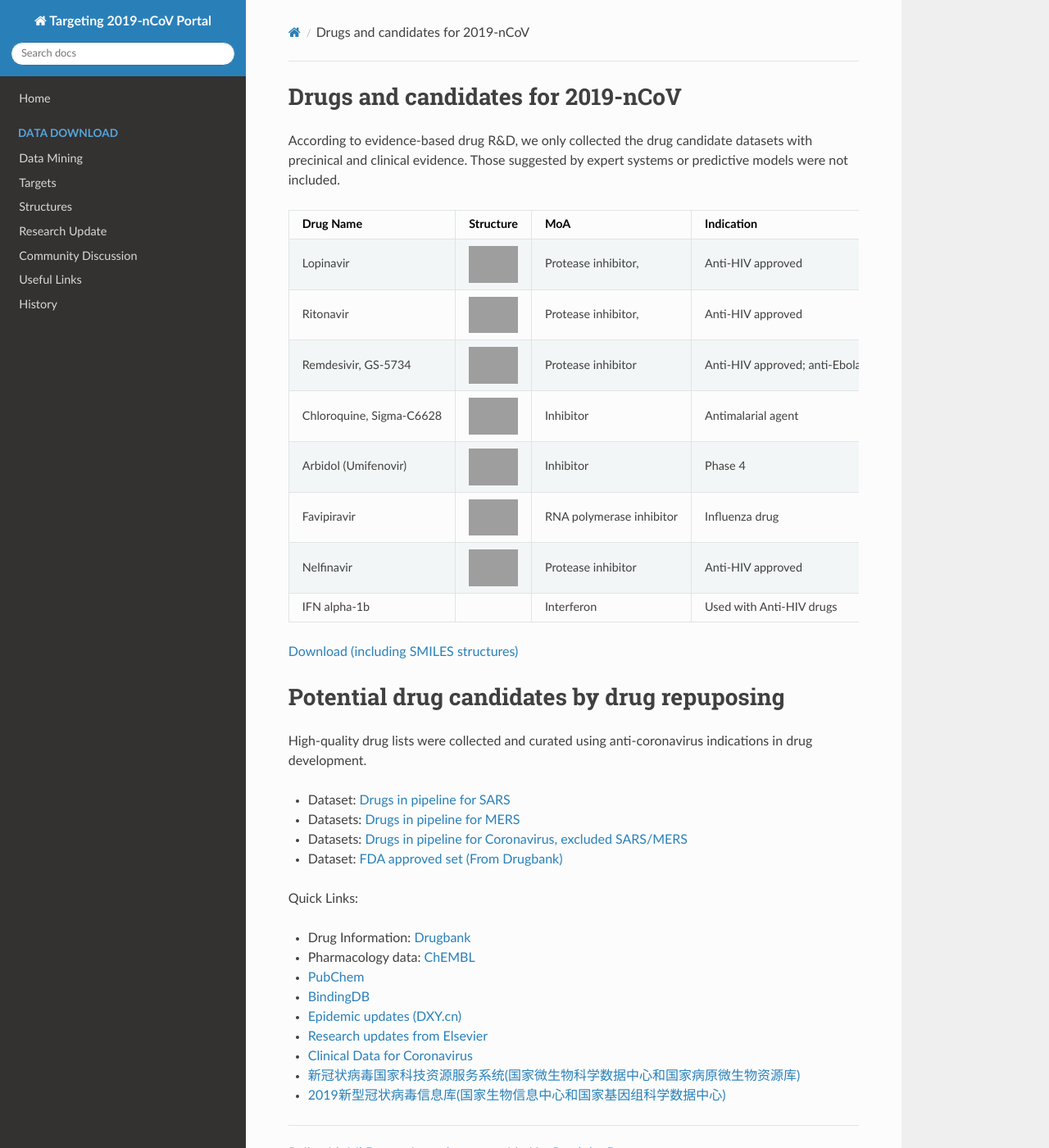
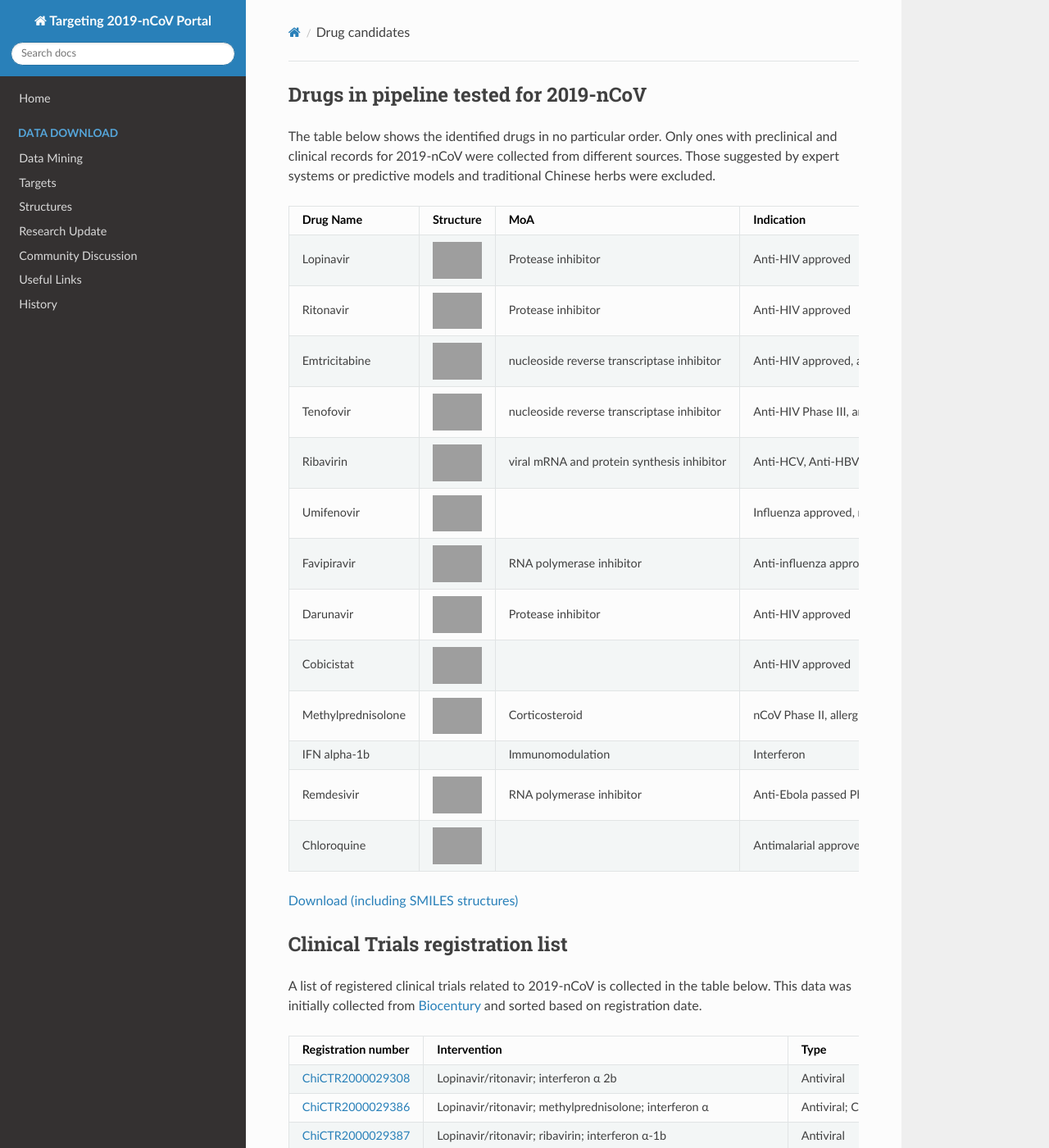
Before and after one commit to GHDDI-AILab/Targeting2019-nCoV, an MkDocs documentation site: the page built from docs/drug_candidates.md, in a window 1280 px wide and 1400 px high. Shown: the whole window at 82% size. Built offline with MkDocs 1.6.1, drawn with Linux system fonts in a browser that asks for light colours; nearby versions of some CDN libraries; some of the changed text lies outside the part shown; grey boxes are pictures that could not be loaded.

Commit message:
updated 童

```diff
--- a/docs/drug_candidates.md
+++ b/docs/drug_candidates.md
@@ -1,42 +1,81 @@
+## Drugs in pipeline tested for 2019-nCoV
 
-# Drugs and candidates for 2019-nCoV
+The table below shows the identified drugs in no particular order. Only ones with preclinical and clinical records for 2019-nCoV were collected from different sources. Those suggested by expert systems or predictive models and traditional Chinese herbs were excluded.
 
-According to evidence-based drug R&D, we only collected the drug candidate datasets with precinical and clinical evidence. Those suggested by expert systems or predictive models were not included.
+| Drug Name          | Structure                                                    | MoA                                         | Indication                                                   | DrugBank URL                                     | Anti-2019nCoV Evidence          | Reference                                                    |
+| ------------------ | ------------------------------------------------------------ | ------------------------------------------- | ------------------------------------------------------------ | ------------------------------------------------ | ------------------------------- | ------------------------------------------------------------ |
+| Lopinavir          | ![img1](http://ghddiai.oss-cn-zhangjiakou.aliyuncs.com/file/structure_lopinavir.png) | Protease inhibitor                          | Anti-HIV approved                                            | [DB01601](https://www.drugbank.ca/drugs/DB01601) | Clinical trial                  | [1](http://www.chictr.org.cn/showprojen.aspx?proj=48684); [2](http://www.chictr.org.cn/showprojen.aspx?proj=48919); [3](http://www.chictr.org.cn/showprojen.aspx?proj=48809); [4](http://www.chictr.org.cn/showprojen.aspx?proj=48991); [5](http://www.chictr.org.cn/showprojen.aspx?proj=48782); [6](http://www.nhc.gov.cn/yzygj/s7652m/202001/7450028ab6084101ae8110f0aaf81271.shtml) |
+| Ritonavir          | ![img2](http://ghddiai.oss-cn-zhangjiakou.aliyuncs.com/file/structure_ritonavir.png) | Protease inhibitor                          | Anti-HIV approved                                            | [DB00503](https://www.drugbank.ca/drugs/DB00503) | Clinical trial                  | [1](http://www.chictr.org.cn/showprojen.aspx?proj=48684); [2](http://www.chictr.org.cn/showprojen.aspx?proj=48919); [3](http://www.chictr.org.cn/showprojen.aspx?proj=48809); [4](http://www.chictr.org.cn/showprojen.aspx?proj=48991); [5](http://www.nhc.gov.cn/yzygj/s7652m/202001/7450028ab6084101ae8110f0aaf81271.shtml); [6](http://www.chictr.org.cn/showprojen.aspx?proj=48782) |
+| Emtricitabine      | ![img13](http://ghddiai.oss-cn-zhangjiakou.aliyuncs.com/file/structure_emtricitabine.png) | nucleoside reverse  transcriptase inhibitor | Anti-HIV  approved, anti-HBV                                 | [DB00879](https://www.drugbank.ca/drugs/DB00879) | Clinical trial                  | [2](http://www.chictr.org.cn/showprojen.aspx?proj=48919)     |
+| Tenofovir          | ![img14](http://ghddiai.oss-cn-zhangjiakou.aliyuncs.com/file/structure_tenofovir.png) | nucleoside reverse  transcriptase inhibitor | Anti-HIV Phase III, anti-HBV                                 | [DB14126](https://www.drugbank.ca/drugs/DB14126) | Clinical trial                  | [2](http://www.chictr.org.cn/showprojen.aspx?proj=48919)     |
+| Ribavirin          | ![img12](http://ghddiai.oss-cn-zhangjiakou.aliyuncs.com/file/structure_ribavirin.png) | viral mRNA and  protein synthesis inhibitor | Anti-HCV,  Anti-HBV, Anti-SARS, Anti-influenza, etc          | [DB00811](https://www.drugbank.ca/drugs/DB00811) | Clinical trial                  | [5](http://www.chictr.org.cn/showprojen.aspx?proj=48782)     |
+| Umifenovir         | ![img5](http://ghddiai.oss-cn-zhangjiakou.aliyuncs.com/file/structure_arbidol.png) |                                             | Influenza approved, nCoV Phase 4                             | [DB13609](https://www.drugbank.ca/drugs/DB13609) | Clinical trial                  | [9](https://clinicaltrials.gov/ct2/show/NCT04246242)         |
+| Favipiravir        | ![img6](http://ghddiai.oss-cn-zhangjiakou.aliyuncs.com/file/structure_favipiravir.png) | RNA polymerase inhibitor                    | Anti-influenza approved, anti-Ebola Phase II                 | [DB12466](https://www.drugbank.ca/drugs/DB12466) | Clinical trial                  | [10](http://www.xinhuanet.com/english/2020-02/01/c_138747115.htm) |
+| Darunavir          | ![img10](http://ghddiai.oss-cn-zhangjiakou.aliyuncs.com/file/structure_darunavir.png) | Protease inhibitor                          | Anti-HIV approved                                            | [DB01264](https://www.drugbank.ca/drugs/DB01264) | Clinical trial                  | [11](http://www.chictr.org.cn/showprojen.aspx?proj=48992)    |
+| Cobicistat         | ![img11](http://ghddiai.oss-cn-zhangjiakou.aliyuncs.com/file/structure_cobicistat.png) |                                             | Anti-HIV approved                                            | [DB09065](https://www.drugbank.ca/drugs/DB09065) | Clinical trial                  | [11](http://www.chictr.org.cn/showprojen.aspx?proj=48992)    |
+| Methylprednisolone | ![img9](http://ghddiai.oss-cn-zhangjiakou.aliyuncs.com/file/structure_methylprednisolone.png) | Corticosteroid                              | nCoV Phase II, allergic asthma and rheumatic disorders approved | [DB00959](https://www.drugbank.ca/drugs/DB00959) | Clinical trial                  | [12](http://www.chictr.org.cn/showprojen.aspx?proj=48777); [13](https://clinicaltrials.gov/ct2/show/NCT04244591) |
+| IFN alpha-1b       |                                                              | Immunomodulation                            | Interferon                                                   |                                                  | Clinical trial                  | [5](http://www.chictr.org.cn/showproj.aspx?proj=48782); [6](http://www.nhc.gov.cn/yzygj/s7652m/202001/7450028ab6084101ae8110f0aaf81271.shtml) |
+| Remdesivir         | ![img3](http://ghddiai.oss-cn-zhangjiakou.aliyuncs.com/file/structure_remdesivir.png) | RNA  polymerase inhibitor                   | Anti-Ebola passed Phase III                                  | [DB14761](https://www.drugbank.ca/drugs/DB14761) | In Vitro Assay, Clinical report | [7](http://www.xinhuanet.com/english/2020-01/30/c_138742163.htm); [8](https://www.nejm.org/doi/10.1056/NEJMoa2001191) |
+| Chloroquine        | ![img4](http://ghddiai.oss-cn-zhangjiakou.aliyuncs.com/file/structure_chloroquine.png) |                                             | Antimalarial approved, anti-HIV phase III, anti-HCV          | [DB14761](https://www.drugbank.ca/drugs/DB14761) | In Vitro Assay                  | [7](http://www.xinhuanet.com/english/2020-01/30/c_138742163.htm) |
 
-| Drug Name                | Structure                                                                              | MoA                      | Indication                                    | DrugBank URL                                     | Anti-2019nCoV Evidence         | Reference                                                                                                         |
-|--------------------------|----------------------------------------------------------------------------------------|--------------------------|-----------------------------------------------|--------------------------------------------------|--------------------------------|-------------------------------------------------------------------------------------------------------------------|
-| Lopinavir                | ![img1](http://ghddiai.oss-cn-zhangjiakou.aliyuncs.com/file/structure_lopinavir.png)   | Protease inhibitor,      | Anti-HIV approved                             | [DB01601](https://www.drugbank.ca/drugs/DB01601) | Clinical report                | [1](http://www.chinanews.com/gn/2020/01-23/9068434.shtml), [2](http://www.chictr.org.cn/showproj.aspx?proj=48782) |
-| Ritonavir                | ![img2](http://ghddiai.oss-cn-zhangjiakou.aliyuncs.com/file/structure_ritonavir.png)   | Protease inhibitor,      | Anti-HIV approved                             | [DB00503](https://www.drugbank.ca/drugs/DB00503) | Clinical report/Cellular Assay | [1](http://www.bjnews.com.cn/news/2020/01/29/681012.html?from=timeline&isappinstalled=0)                          |
-| Remdesivir, GS-5734      | ![img3](http://ghddiai.oss-cn-zhangjiakou.aliyuncs.com/file/structure_remdesivir.png)  | Protease inhibitor       | Anti-HIV approved; anti-Ebola passed PhaseIII | [DB14761](https://www.drugbank.ca/drugs/DB14761) | Cellular Assay                 | [1](http://www.bjnews.com.cn/news/2020/01/29/681012.html?from=timeline&isappinstalled=0)                          |
-| Chloroquine, Sigma-C6628 | ![img4](http://ghddiai.oss-cn-zhangjiakou.aliyuncs.com/file/structure_chloroquine.png) | Inhibitor                | Antimalarial agent                            | [DB14761](https://www.drugbank.ca/drugs/DB14761) | Cellular Assay                 | [1](http://www.bjnews.com.cn/news/2020/01/29/681012.html?from=timeline&isappinstalled=0)                          |
-| Arbidol (Umifenovir)     | ![img5](http://ghddiai.oss-cn-zhangjiakou.aliyuncs.com/file/structure_arbidol.png)     | Inhibitor                | Phase 4                                       | [DB13609](https://www.drugbank.ca/drugs/DB13609) | Clinical trial                 | [1](https://clinicaltrials.gov/ct2/show/NCT04246242)                                                              |
-| Favipiravir              | ![img6](http://ghddiai.oss-cn-zhangjiakou.aliyuncs.com/file/structure_favipiravir.png) | RNA polymerase inhibitor | Influenza drug                                | [DB12466](https://www.drugbank.ca/drugs/DB12466) | Clinical trial                 | [1](https://xueqiu.com/8965749698/140230598)                                                                      |
-| Nelfinavir               | ![img7](http://ghddiai.oss-cn-zhangjiakou.aliyuncs.com/file/structure_nelfinavir.png)  | Protease inhibitor       | Anti-HIV approved                             | [DB00220](https://www.drugbank.ca/drugs/DB00220) | Clinical trial                 | [1](https://xueqiu.com/8965749698/140230598)                                                                      |
-| IFN alpha-1b             |                                                                                        | Interferon               | Used with Anti-HIV drugs                      |                                                  | Clinical trial                 | [1](http://www.chictr.org.cn/showproj.aspx?proj=48782)                                                            |
+[Download (including SMILES structures)](http://ghddiai.oss-cn-zhangjiakou.aliyuncs.com/file/file_clinicalncov.csv)
 
-[Download (including SMILES structures)](http://ghddiai.oss-cn-zhangjiakou.aliyuncs.com/file/file_clinicalncov.xlsx)
 
-# Potential drug candidates by drug repuposing
+## Clinical Trials registration list
 
-High-quality drug lists were collected and curated using anti-coronavirus indications in drug development.
+A list of registered clinical trials related to 2019-nCoV is collected in the table below. This data was initially collected from [Biocentury](https://www.biocentury.com/article/304368) and sorted based on registration date.
 
- * Dataset: [Drugs in pipeline for SARS](http://ghddiai.oss-cn-zhangjiakou.aliyuncs.com/file/file_druglist_)
- * Datasets: [Drugs in pipeline for MERS](http://ghddiai.oss-cn-zhangjiakou.aliyuncs.com/file/file_druglist_)
- * Datasets: [Drugs in pipeline for Coronavirus, excluded SARS/MERS](http://ghddiai.oss-cn-zhangjiakou.aliyuncs.com/file/file_druglist_)
- * Dataset: [FDA approved set (From Drugbank)](http://ghddiai.oss-cn-zhangjiakou.aliyuncs.com/file/file_druglist_)
+| Registration number                                          | Intervention                                                 | Type                      | Registration date |
+| ------------------------------------------------------------ | ------------------------------------------------------------ | ------------------------- | ----------------- |
+| [ChiCTR2000029308](http://www.chictr.org.cn/showprojen.aspx?proj=48684) | Lopinavir/ritonavir; interferon α 2b                         | Antiviral                 | 2020/1/23         |
+| [ChiCTR2000029386](http://www.chictr.org.cn/showprojen.aspx?proj=http://www.chictr.org.cn/showprojen.aspx?proj=48777) | Lopinavir/ritonavir; methylprednisolone; interferon α        | Antiviral; Corticosteroid | 2020/1/28         |
+| [ChiCTR2000029387](http://www.chictr.org.cn/showprojen.aspx?proj=48782) | Lopinavir/ritonavir; ribavirin; interferon α-1b              | Antiviral                 | 2020/1/28         |
+| [NCT04244591](https://clinicaltrials.gov/ct2/show/NCT04244591) | Methylprednisolone                                           | Corticosteroid            | 2020/1/28         |
+| [NCT04246242](https://clinicaltrials.gov/ct2/show/NCT04246242) | Arbidol umifenovir                                           | Antiviral                 | 2020/1/29         |
+| [ChiCTR2000029468](http://www.chictr.org.cn/showprojen.aspx?proj=48919) | Lopinavir/ritonavir; emtricitabine/tenofovir alafenamide fumarate | Antiviral                 | 2020/2/2          |
+| [ChiCTR2000029496](http://www.chictr.org.cn/showprojen.aspx?proj=48809) | Lopinavir/ritonavir; Novaferon                               | Antiviral                 | 2020/2/3          |
+| [ChiCTR2000029539](http://www.chictr.org.cn/showprojen.aspx?proj=48991) | Lopinavir/ritonavir                                          | Antiviral                 | 2020/2/3          |
+| [ChiCTR2000029541](http://www.chictr.org.cn/showprojen.aspx?proj=48992) | Darunavir/cobicistat; Lopinavir/ritonavir; thymosin          | Antiviral                 | 2020/2/3          |
+
+
+## Potential drug candidates by drug repuposing
+
+High-quality drug datasets were collected then curated based on anti-coronavirus indicators. These drugs could be used for drug repuposing.
+
+ * Datasets:
+   * [Drugs in pipeline for SARS](http://ghddiai.oss-cn-zhangjiakou.aliyuncs.com/file/file_clinicaldrug_sars.csv)
+   * [Drugs in pipeline for MERS](http://ghddiai.oss-cn-zhangjiakou.aliyuncs.com/file/file_clinicaldrug_mers.csv)
+   * [Drugs in pipeline for Coronavirus](http://ghddiai.oss-cn-zhangjiakou.aliyuncs.com/file/file_clinicaldrug_cov.csv)
+
+ * Dataset: [FDA approved set from Drugbank (Downloaded on 07.2018)](http://ghddiai.oss-cn-zhangjiakou.aliyuncs.com/file/file_druglist_drugbank201807.csv)
+   * Please visit [Drugbank](https://www.drugbank.ca/) to download the most recent data
 
 
 
-Quick Links:
+## References
 
- * Drug Information: [Drugbank](https://www.drugbank.ca/)
- * Pharmacology data: [ChEMBL](https://www.ebi.ac.uk/chembl/)
- * [PubChem](https://pubchem.ncbi.nlm.nih.gov/)
- * [BindingDB](https://www.bindingdb.org/bind/index.jsp)
+[1] [ChiCTR](http://www.chictr.org.cn/showprojen.aspx?proj=48684);
 
- * [Epidemic updates (DXY.cn)](https://ncov.dxy.cn/ncovh5/view/pneumonia?scene=2&clicktime=1579579384&enterid=1579579384&from=timeline&isappinstalled=0)
- * [Research updates from Elsevier](https://www.elsevier.com/connect/coronavirus-information-center)
+[2] [ChiCTR](http://www.chictr.org.cn/showprojen.aspx?proj=48919);
 
- * [Clinical Data for Coronavirus](https://clinicaltrials.gov/)
- * [新冠状病毒国家科技资源服务系统(国家微生物科学数据中心和国家病原微生物资源库)](http://nmdc.cn/#/nCoV)
- * [2019新型冠状病毒信息库(国家生物信息中心和国家基因组科学数据中心)](https://bigd.big.ac.cn/ncov)
+[3] [ChiCTR](http://www.chictr.org.cn/showprojen.aspx?proj=48809);
+
+[4] [ChiCTR](http://www.chictr.org.cn/showprojen.aspx?proj=48991);
+
+[5] [ChiCTR](http://www.chictr.org.cn/showprojen.aspx?proj=48782)
+
+[6] [National Health Commission of the PRC](http://www.nhc.gov.cn/yzygj/s7652m/202001/7450028ab6084101ae8110f0aaf81271.shtml)
+
+[7] [Xinhua News](http://www.xinhuanet.com/english/2020-01/30/c_138742163.htm)
+
+[8] [New England Journal of Medicine](https://www.nejm.org/doi/10.1056/NEJMoa2001191)
+
+[9] [NIH ClinicalTrials.gov](https://clinicaltrials.gov/ct2/show/NCT04246242)
+
+[10] [Xinhua News](http://www.xinhuanet.com/english/2020-02/01/c_138747115.htm)
+
+[11] [ChiCTR](http://www.chictr.org.cn/showprojen.aspx?proj=48992)
+
+[12] [ChiCTR](http://www.chictr.org.cn/showprojen.aspx?proj=48777)
+
+[13] [NIH ClinicalTrials.gov](https://clinicaltrials.gov/ct2/show/NCT04244591)
```
